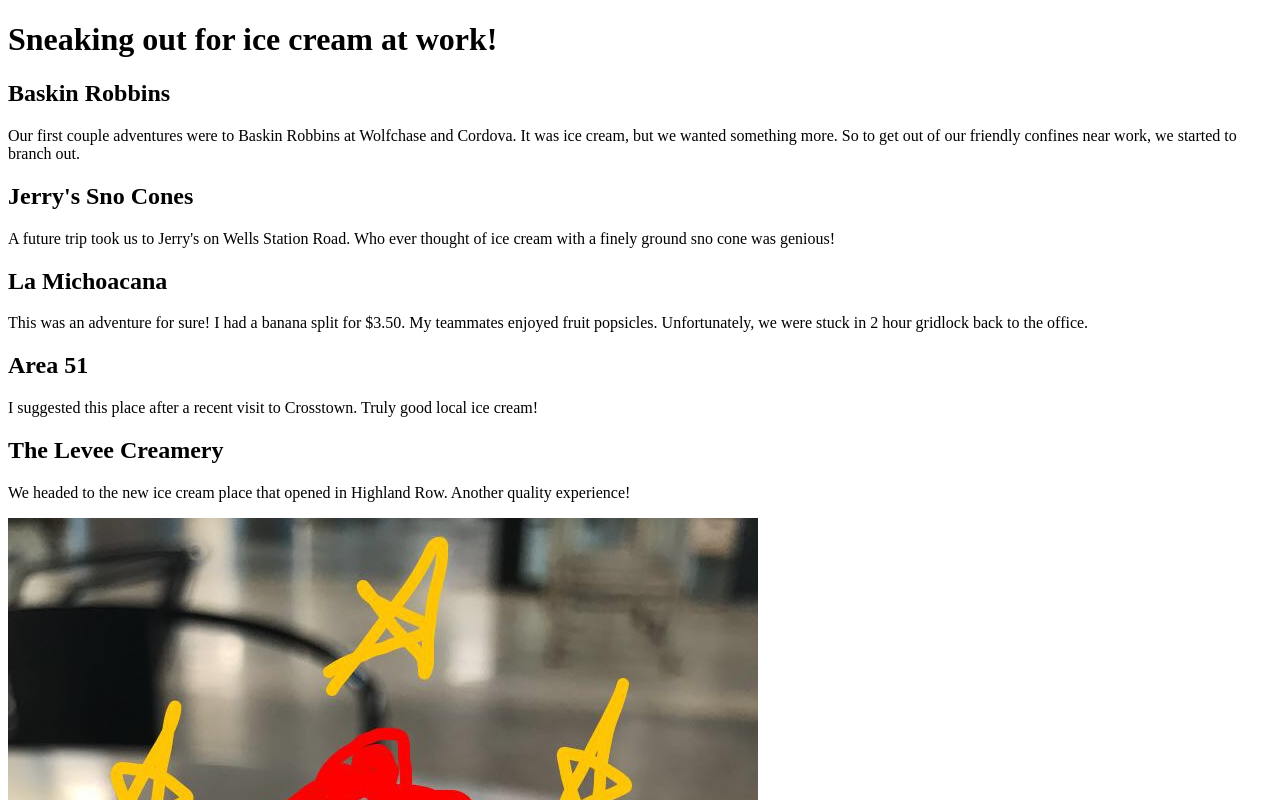
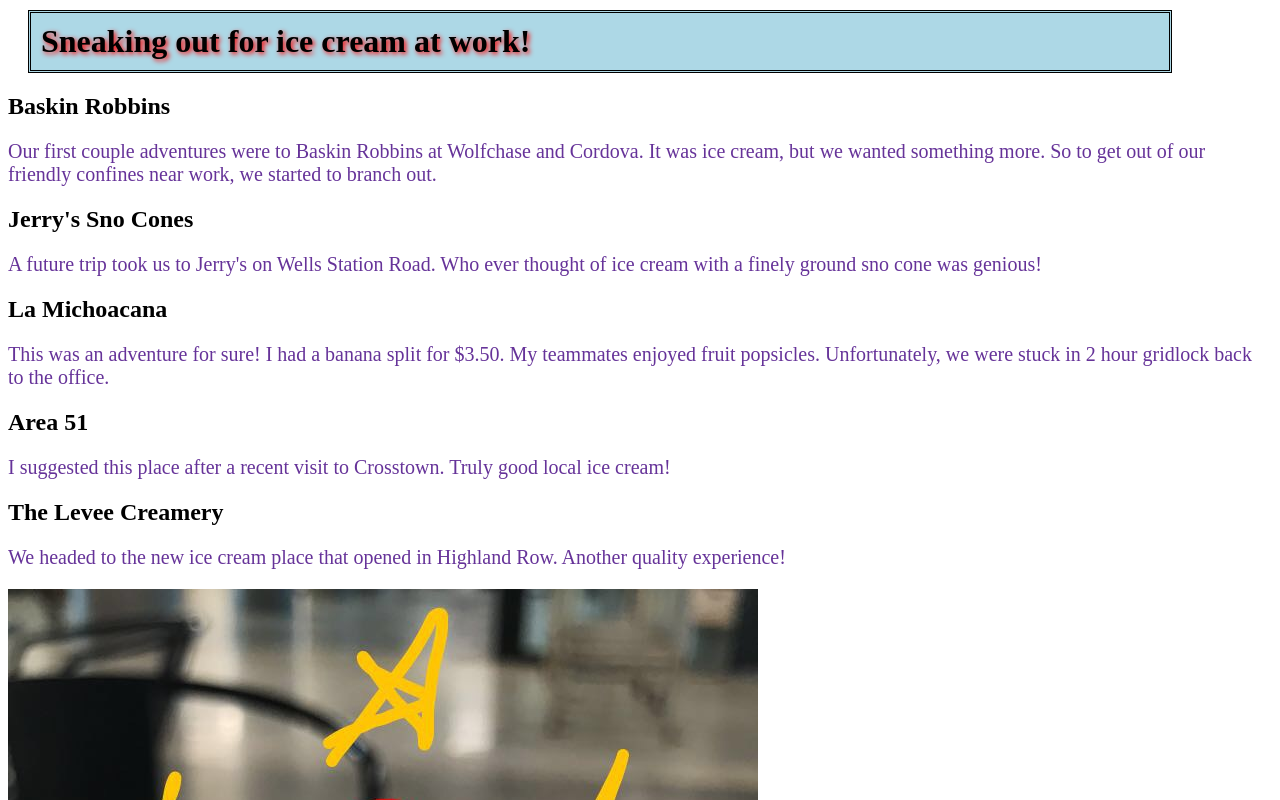
Before and after one commit to milesdurfey/html-me-something, a plain HTML site: page index.html in a window 1280 px wide. Shown: the top 800 px of the page. Drawn offline with Linux system fonts and the light colour scheme.

Commit message:
CSS styling. First pass

```diff
--- a/index.html
+++ b/index.html
@@ -1,13 +1,14 @@
 <!DOCTYPE html>
 <html>
+
     <head>
+        <link href="styles.css" type="text/css" rel="stylesheet">
         <title>Ice cream and work</title>
-
     </head>
 
     <body>
         <header>
-            <h1>Sneaking out for ice cream at work!</h1>
+            <h1 class="intro">Sneaking out for ice cream at work!</h1>
         </header>
         <main>
             <article>
@@ -38,7 +39,7 @@
 
 
     </body>
-    <footer>&copy;Miles Durfey - LC101</footer>
+    <footer id="alert">&copy;Miles Durfey - LC101</footer>
 
 
 
--- /dev/null
+++ b/normalize.css
@@ -0,0 +1,48 @@
+/* http://meyerweb.com/eric/tools/css/reset/
+   v2.0 | 20110126
+   License: none (public domain)
+*/
+
+html, body, div, span, applet, object, iframe,
+h1, h2, h3, h4, h5, h6, p, blockquote, pre,
+a, abbr, acronym, address, big, cite, code,
+del, dfn, em, img, ins, kbd, q, s, samp,
+small, strike, strong, sub, sup, tt, var,
+b, u, i, center,
+dl, dt, dd, ol, ul, li,
+fieldset, form, label, legend,
+table, caption, tbody, tfoot, thead, tr, th, td,
+article, aside, canvas, details, embed,
+figure, figcaption, footer, header, hgroup,
+menu, nav, output, ruby, section, summary,
+time, mark, audio, video {
+	margin: 0;
+	padding: 0;
+	border: 0;
+	font-size: 100%;
+	font: inherit;
+	vertical-align: baseline;
+}
+/* HTML5 display-role reset for older browsers */
+article, aside, details, figcaption, figure,
+footer, header, hgroup, menu, nav, section {
+	display: block;
+}
+body {
+	line-height: 1;
+}
+ol, ul {
+	list-style: none;
+}
+blockquote, q {
+	quotes: none;
+}
+blockquote:before, blockquote:after,
+q:before, q:after {
+	content: '';
+	content: none;
+}
+table {
+	border-collapse: collapse;
+	border-spacing: 0;
+}
--- /dev/null
+++ b/styles.css
@@ -0,0 +1,29 @@
+p {
+    color: rebeccapurple;
+    font-size: 20px;
+  }
+
+a {
+    font-size: 10px;
+
+}
+
+.intro {
+    align-content: center;
+    background-color: lightblue;
+    text-shadow: 2px 2px 5px red;
+    margin-top: 10px;
+    margin-bottom: 10px;
+    margin-right: 100px;
+    margin-left: 20px;
+    padding-top: 10px;
+    padding-right: 10px;
+    padding-bottom: 10px;
+    padding-left: 10px;
+    border-style: double;
+    }
+
+#alert {
+    font-family: Arial, Helvetica, sans-serif;
+    color: firebrick !important;
+  }
```
